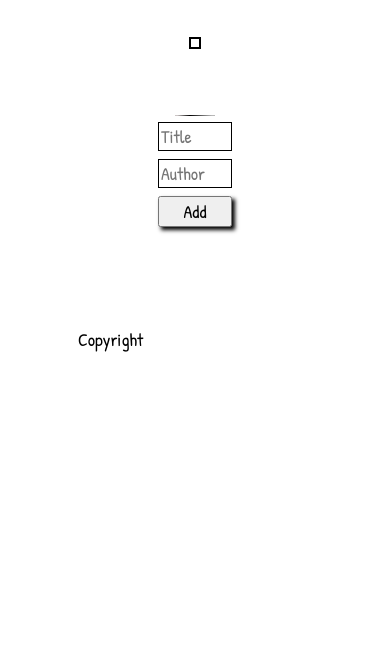
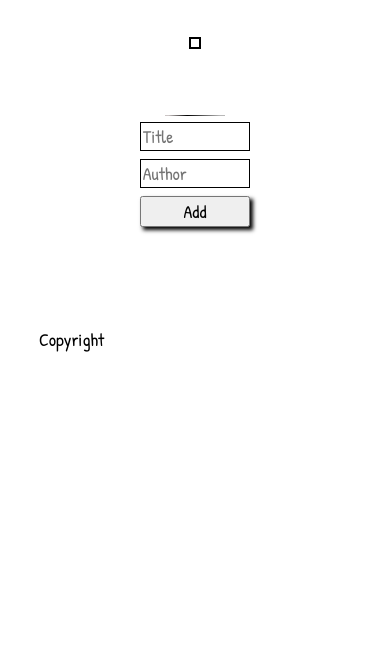
Before and after one commit to lucas-crodrigues/mv-awesome-books, a website: page index.html in a window 390 px wide. Shown: the part 180-844 px from the top of the page. Drawn offline with Linux system fonts and the light colour scheme.

Commit message:
Add responsiveness

```diff
--- a/styles.css
+++ b/styles.css
@@ -1,7 +1,7 @@
 @import url('https://fonts.googleapis.com/css2?family=Patrick+Hand&display=swap');
 
 main {
-  width: 50%;
+  width: 95%;
   margin: 0.5rem auto;
   display: flex;
   flex-flow: column wrap;
@@ -16,7 +16,7 @@ body {
   background-color: #fff;
   display: flex;
   flex-direction: column;
-  width: 60%;
+  width: 80%;
   margin: 0 auto;
   align-items: center;
   align-content: center;
@@ -38,7 +38,7 @@ button {
   margin: 2rem auto;
   border: 2px solid black;
   width: max-content;
-  max-width: 100vh;
+  max-width: 100%;
 }
 
 #books-container :nth-child(even) {
@@ -98,7 +98,7 @@ h1 {
   display: flex;
   flex-direction: column;
   margin: 2rem auto;
-  width: 70%;
+  width: 40%;
 }
 
 input,
```
